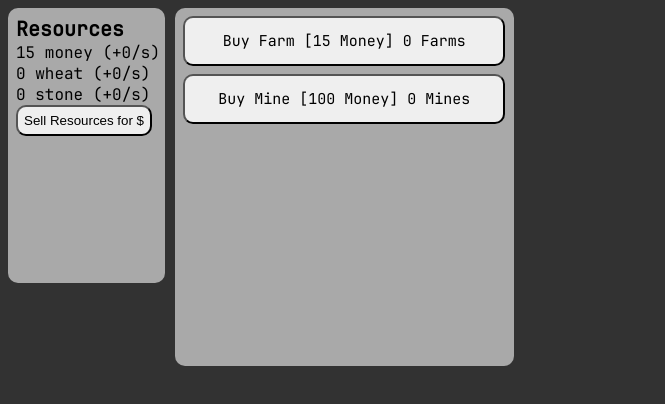
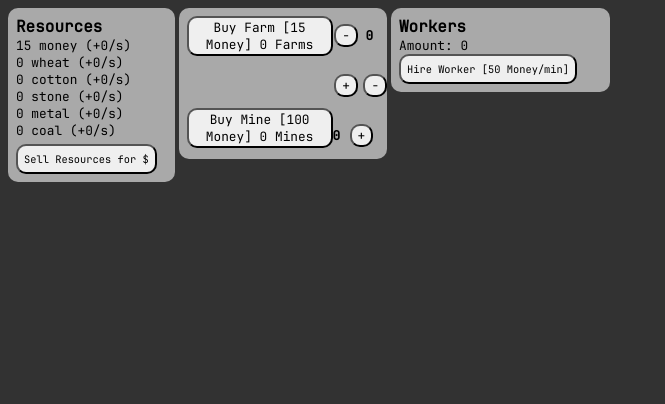
Before and after one commit to jadeify/Dynasty-Incremental, a plain HTML site: page index.html in a window 1280 px wide. Shown: the whole page, without its empty margins (0-665 px from the left). Drawn offline with Linux system fonts and the light colour scheme.

Commit message:
changed some css to allow for resizing of window and the game will still look decent. also started on the workers component of the game, but it currently doesn't work because it is unfinished.
Signed-off-by: jadeify <william.a.ramming@gmail.com>

```diff
--- a/index.html
+++ b/index.html
@@ -9,36 +9,30 @@
             <div class="sectionLeft">
                 <div class="resourcesContainer">
                     <div class="resources">
-                        <span style="font-weight:bold;font-size:20px">Resources</span><br>
+                        <span style="font-weight:bold;font-size:2vmin">Resources</span><br>
                         <span id="money">0</span> money (+<span id="moneyPS">0</span>/s)<br>
                         <span id="wheat">0</span> wheat (+<span id="wheatPS">0</span>/s)<br>
+                        <span id="cotton">0</span> cotton (+<span id="cottonPS">0</span>/s)<br>
                         <span id="stone">0</span> stone (+<span id="stonePS">0</span>/s)<br>
+                        <span id="metal">0</span> metal (+<span id="metalPS">0</span>/s)<br>
+                        <span id="coal">0</span> coal (+<span id="coalPS">0</span>/s)<br>
                         <button onclick="sellResources()" id="sellButton">Sell Resources for $</button>
                     </div>
-                    <br>
-                    <br>
-                    <br>
-                    <br>
-                    <br>
-                    <br>
-                    <br>
                 </div>
                 <div class="buildingsContainer">
-                    <button onclick="buyBuilding('farm')" class="buildings" id="farm">Buy Farm [<span id="farmcost">15 Money</span>] <span id="farms">0 Farms</span></button>
-                    <button onclick="buyBuilding('mine')" class="buildings">Buy Mine [<span id="minecost">100 Money</span>] <span id="mines">0 Mines</span></button>
-                    <br>
-                    <br>
-                    <br>
-                    <br>
-                    <br>
-                    <br>
-                    <br>
-                    <br>
-                    <br>
-                    <br>
-                    <br>
-                    <br>
-                    <br>
+                    <button onclick="buyBuilding('farm')" class="buildings" id="farm">Buy Farm [<span id="farmCost">15 Money</span>] <span id="farms">0 Farms</span></button>
+                    <button class="workerChangeButton" onclick="changeWorkerAmount('farm',-1)">-</button><span class="workerAssigned" class="workerChangeButton" id="farmWorkerAssigned"> 0 </span><button class="workerChangeButton" onclick="changeWorkerAmount('farm',1)">+</button>
+                    <button onclick="buyBuilding('mine')" class="buildings">Buy Mine [<span id="mineCost">100 Money</span>] <span id="mines">0 Mines</span></button>
+                    <button class="workerChangeButton" onclick="changeWorkerAmount('mine',-1)">-</button><span class="workerAssigned" class="workerChangeButton" id="mineWorkerAssigned"> 0 </span><button class="workerChangeButton" onclick="changeWorkerAmount('mine',1)">+</button>
+                </div>
+            </div>
+            <div class="sectionMiddle">
+                <div class="workersContainer">
+                    <div class="workers">
+                        <span style="font-weight:bold;font-size:2vmin">Workers</span><br>
+                        Amount: <span id="workersAmt">0</span><br>
+                        <button onClick="buyWorker()" id="workerButton">Hire Worker [<span id="workerCost">50 Money/min</span>]</button>
+                    </div>
                 </div>
             </div>
             <div class="sectionRight">
--- a/main.js
+++ b/main.js
@@ -1,12 +1,20 @@
-let resources={money:15,wheat:0,stone:0}
-let previousResources={money:15,wheat:0,stone:0}
+let resources={
+    money:{amt:15},
+    wheat:{amt:0,er:2},
+    cotton:{amt:0,er:5},
+    stone:{amt:0,er:3},
+    metal:{amt:0,er:7},
+    coal:{amt:0,er:4}
+}
+let previousResources={money:15,wheat:0,cotton:0,stone:0,metal:0,coal:0}
 let buildings={
-    farm:{amt:0,price:15,rate:0.1},
-    mine:{amt:0,price:100,rate:0.1}
+    farm:{amt:0,price:15,rate1:0.15,rate2:0.07},
+    mine:{amt:0,price:100,rate1:0.13,rate2:0.06,rate3:0.1}
 }
+let employees=[];
 function buyBuilding(building){
-    if(resources.money>=buildings[building].price){
-        resources.money-=buildings[building].price;
+    if(resources.money.amt>=buildings[building].price){
+        resources.money.amt-=buildings[building].price;
         buildings[building].price=Math.round(buildings[building].price*1.2);
         buildings[building].amt++;
     }
@@ -15,32 +23,48 @@ function roundTo(num, precision){
     const factor=Math.pow(10,precision);
     return Math.round(num*factor)/factor;
 }
+function buyWorker(){
+
+}
 function updateValues(){
-    document.getElementById("money").innerHTML=roundTo(resources.money,2);
-    document.getElementById("wheat").innerHTML=roundTo(resources.wheat,2);
-    document.getElementById("stone").innerHTML=roundTo(resources.stone,2);
-    document.getElementById("farmcost").innerHTML=buildings.farm.price+" Money";
+    document.getElementById("money").innerHTML=roundTo(resources.money.amt,2);
+    document.getElementById("wheat").innerHTML=roundTo(resources.wheat.amt,2)
+    document.getElementById("cotton").innerHTML=roundTo(resources.cotton.amt,2);
+    document.getElementById("stone").innerHTML=roundTo(resources.stone.amt,2);
+    document.getElementById("metal").innerHTML=roundTo(resources.metal.amt,2);
+    document.getElementById("coal").innerHTML=roundTo(resources.coal.amt,2);
+    document.getElementById("farmCost").innerHTML=buildings.farm.price+" Money";
     document.getElementById("farms").innerHTML=buildings.farm.amt+" Farms";
-    document.getElementById("minecost").innerHTML=buildings.mine.price+" Money";
+    document.getElementById("mineCost").innerHTML=buildings.mine.price+" Money";
     document.getElementById("mines").innerHTML=buildings.mine.amt+" Mines";
-    document.getElementById("moneyPS").innerHTML=roundTo((resources.money-previousResources.money)*20,2);
-    document.getElementById("wheatPS").innerHTML=roundTo((resources.wheat-previousResources.wheat)*20,2);
-    document.getElementById("stonePS").innerHTML=roundTo((resources.stone-previousResources.stone)*20,2);
+    document.getElementById("moneyPS").innerHTML=roundTo((resources.money.amt-previousResources.money)*20,2);
+    document.getElementById("wheatPS").innerHTML=roundTo((resources.wheat.amt-previousResources.wheat)*20,2);
+    document.getElementById("cottonPS").innerHTML=roundTo((resources.cotton.amt-previousResources.cotton)*20,2);
+    document.getElementById("stonePS").innerHTML=roundTo((resources.stone.amt-previousResources.stone)*20,2)
+    document.getElementById("metalPS").innerHTML=roundTo((resources.metal.amt-previousResources.metal)*20,2);
+    document.getElementById("coalPS").innerHTML=roundTo((resources.coal.amt-previousResources.coal)*20,2);
 }
 function sellResources(){
-    resources.money+=50*resources.stone+10*resources.wheat;
-    resources.wheat=0;
-    resources.stone=0;
+    for (let i = 1; i < Object.keys(resources).length; i++) {
+        resources.money.amt+=(resources[Object.keys(resources)[i]].amt*resources[Object.keys(resources)[i]].er);
+        resources[Object.keys(resources)[i]].amt=0;
+    }
 }
 function storePastValues(){
     for (let i = 0; i < Object.keys(resources).length; i++) {
-        previousResources[Object.keys(resources)[i]]=resources[Object.keys(resources)[i]];
+        previousResources[Object.keys(resources)[i]]=resources[Object.keys(resources)[i]].amt;
     }
+}
+function changeWorkerAmount(building,amount){
+
 }
 setInterval(function(){
     storePastValues();
-    resources.stone+=buildings.mine.amt*buildings.mine.rate/20;
-    resources.wheat+=buildings.farm.amt*buildings.farm.rate/20;
-    document.title = "$"+roundTo(resources.money,1)+" - Dynasty Incremental";
+    resources.wheat.amt+=buildings.farm.amt*buildings.farm.rate1/20;
+    resources.cotton.amt+=buildings.farm.amt*buildings.farm.rate2/20;
+    resources.stone.amt+=buildings.mine.amt*buildings.mine.rate1/20;
+    resources.metal.amt+=buildings.mine.amt*buildings.mine.rate2/20;
+    resources.coal.amt+=buildings.mine.amt*buildings.mine.rate3/20;
+    document.title = "$"+roundTo(resources.money.amt,1)+" - Dynasty Incremental";
     updateValues();
 },50);
--- a/styles.css
+++ b/styles.css
@@ -4,21 +4,28 @@
 }
 .sectionLeft{
     float:left;
-    width:40%;
+    width:30%;
+}
+.sectionMiddle{
+    float:left;
+    width:34.7%;
+    margin-left:0.3%;
 }
 .sectionRight{
-    float:right;
-    width:50%;
+    float:left;
+    width:34.7%;
+    margin-left:0.3%;
 }
 .buildings{
-    float:none;
+    float:left;
     text-align: center;
-    font-size:15px;
-    width:95%;
-    height:50px;
+    font-size:1.6vmin;
+    text-wrap:auto;
+    width:70%;
+    height:5vmin;
     border-radius: 10px;
     display: block;
-    margin:auto;
+    margin-left:8px;
     margin-bottom: 8px;
     font-family:"JBMono";
 
@@ -26,27 +33,73 @@
 .buildingsContainer{
     background-color: darkgray;
     border-radius:10px;
-    width:67%;
-    float:right;
+    width:55%;
+    margin-left:1%;
+    float:left;
+    max-height:100%;
 }
 .resourcesContainer{
     background-color: darkgray;
-    width:31%;
+    width:44%;
     border-radius: 10px;
-    font-size:16px;
+    font-size:1.6vmin;
+    text-wrap:auto;
     text-align:left;
+    max-height:100%;
     float:left;
     margin:auto;
     font-family:"JBMono";
 }
 #sellButton{
     padding:6px;
+    font-size:1.3vmin;
+    text-wrap:auto;
+    margin-top:3%;
     border-radius: 10px;
+    font-family:"JBMono";
 }
 #farm{
     margin-top:8px;
 }
-.resources{
-    margin-top:8px;
-    margin-left:8px;
+.resources {
+    margin-top: 8px;
+    margin-left: 8px;
+    margin-bottom: 8px;
 }
+
+.workersContainer{
+    background-color: darkgray;
+    border-radius:10px;
+    width:50%;
+    float:left;
+    font-size:1.6vmin;
+    text-wrap:auto;
+    text-align:left;
+    font-family:"JBMono";
+
+}
+.workers {
+    margin-top: 8px;
+    margin-left: 8px;
+    margin-bottom:8px;
+}
+#workerButton{
+    font-family:"JBMono";
+    padding:6px;
+    border-radius: 10px;
+    font-size:1.3vmin;
+    text-wrap:auto;
+}
+.workerChangeButton{
+    margin-left:0.2vmin;
+    margin-top: 2vmin;
+    margin-bottom:1.4vmin;
+    font-size:1.6vmin;
+    font-family:"JBMono";
+    border-radius: 10px;
+}
+.workerAssigned{
+    font-weight:bold;
+    font-family:"JBMono";
+    font-size:1.6vmin;
+}
```
